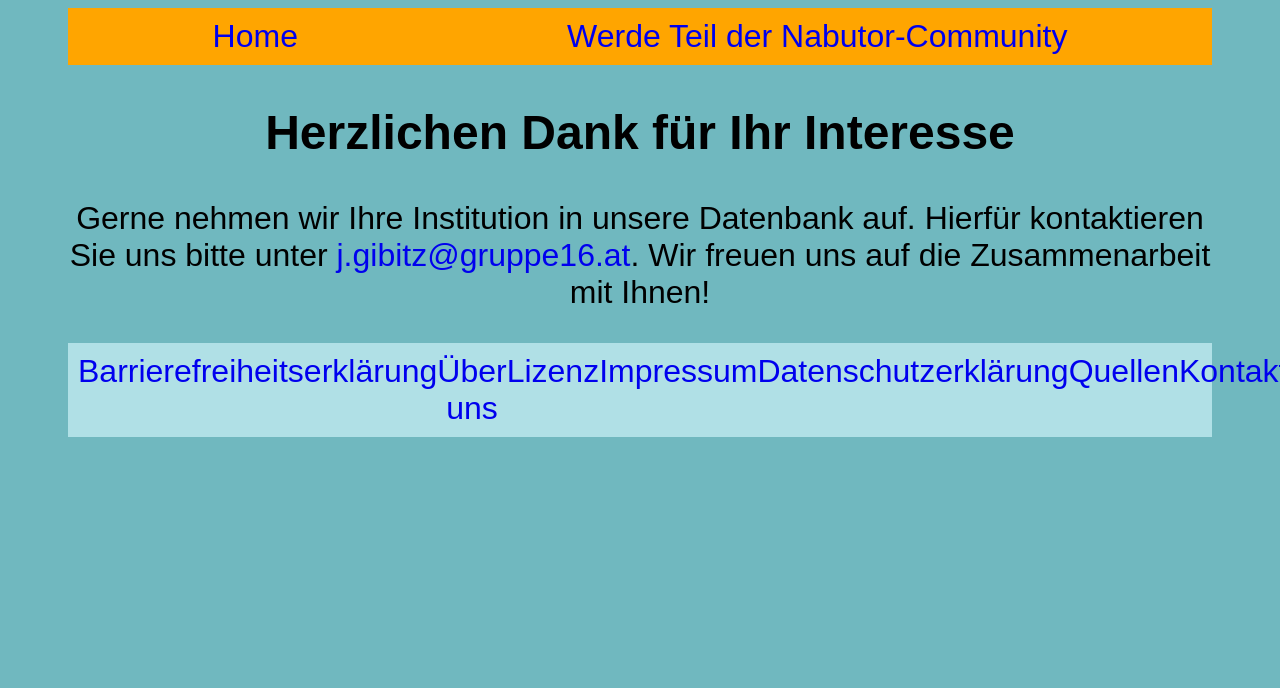
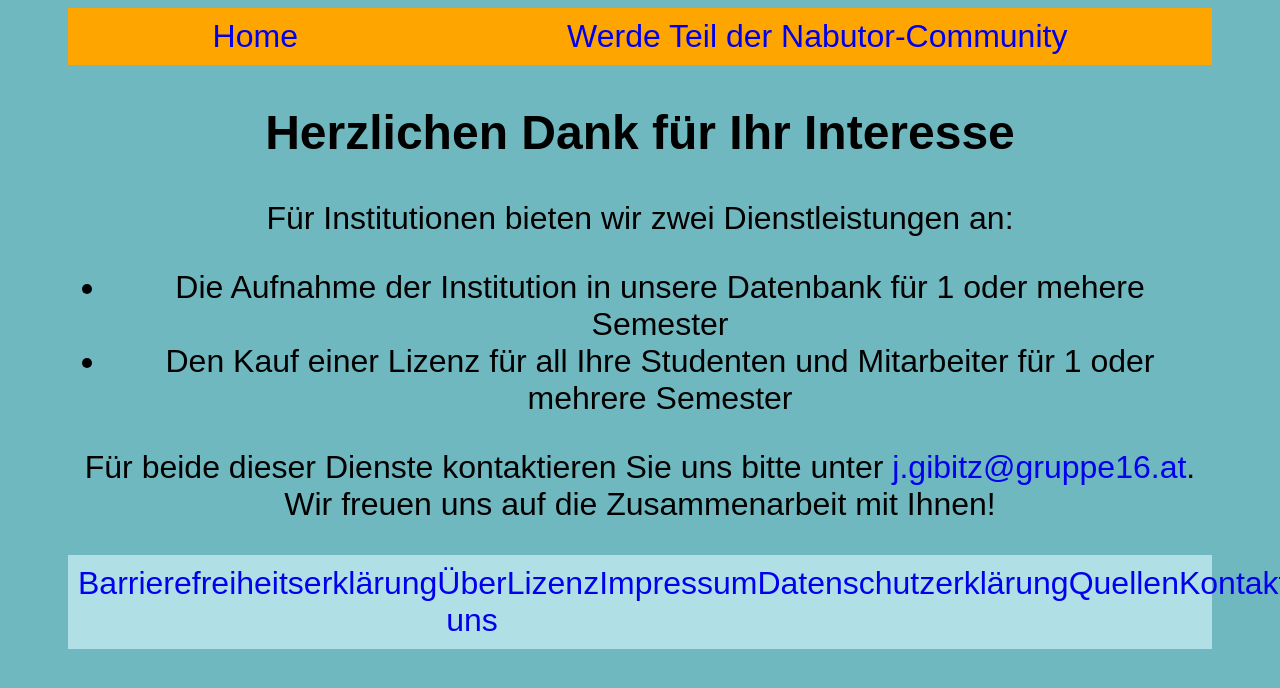
Before and after one commit to jgibitz/praxisbeispiel-dir, a plain HTML site: page kauf-universität.html in a window 1280 px wide. Drawn offline with Linux system fonts and the light colour scheme.

Commit message:
Update kauf-universität.html

```diff
--- a/kauf-universität.html
+++ b/kauf-universität.html
@@ -10,7 +10,12 @@
 
   <h2>Herzlichen Dank für Ihr Interesse</h2>
 <p>
-  Gerne nehmen wir Ihre Institution in unsere Datenbank auf. Hierfür kontaktieren Sie uns bitte unter <a href="mailto:j.gibitz@gruppe16.at">j.gibitz@gruppe16.at</a>.
+  Für Institutionen bieten wir zwei Dienstleistungen an:
+  <ul>
+    <li>Die Aufnahme der Institution in unsere Datenbank für 1 oder mehere Semester</li>
+    <li>Den Kauf einer Lizenz für all Ihre Studenten und Mitarbeiter für 1 oder mehrere Semester</li>
+  </ul>
+  Für beide dieser Dienste kontaktieren Sie uns bitte unter <a href="mailto:j.gibitz@gruppe16.at">j.gibitz@gruppe16.at</a>.
   Wir freuen uns auf die Zusammenarbeit mit Ihnen!
 </p>
 <footer id="footer">
```
